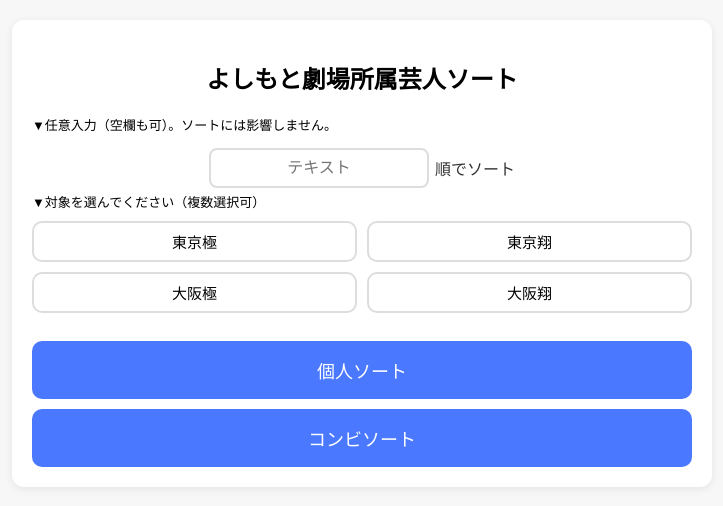
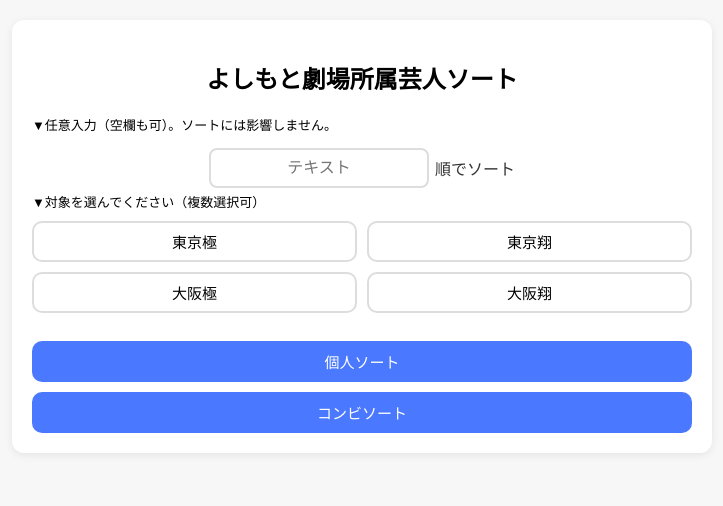
Before and after one commit to nikucuthonecut/shozoku_sort, a plain HTML site: page index.html in a window 1280 px wide. Shown: the whole page, without its empty margins (278-1001 px from the left). Drawn offline with Linux system fonts and the light colour scheme.

Commit message:
Add files via upload

```diff
--- a/index.html
+++ b/index.html
@@ -32,11 +32,11 @@
 
 button{
     width:100%;
-    padding:16px;
+    padding:10px;
     margin-top:10px;
     border:none;
     border-radius:10px;
-    font-size:18px;
+    font-size:15px;
     cursor:pointer;
 }
 
@@ -86,7 +86,7 @@
 .progress{
     text-align:center;
     color:#666;
-    margin-bottom:20px;
+    margin-bottom:16px;
 }
 
 
@@ -883,7 +883,7 @@
         </div>
 
         <div class="progress">
-            ソートする対象を選んでください
+            ソートに加える対象を選んでください
         </div>
 
         <div class="progress" id="qualifyCount">
```
